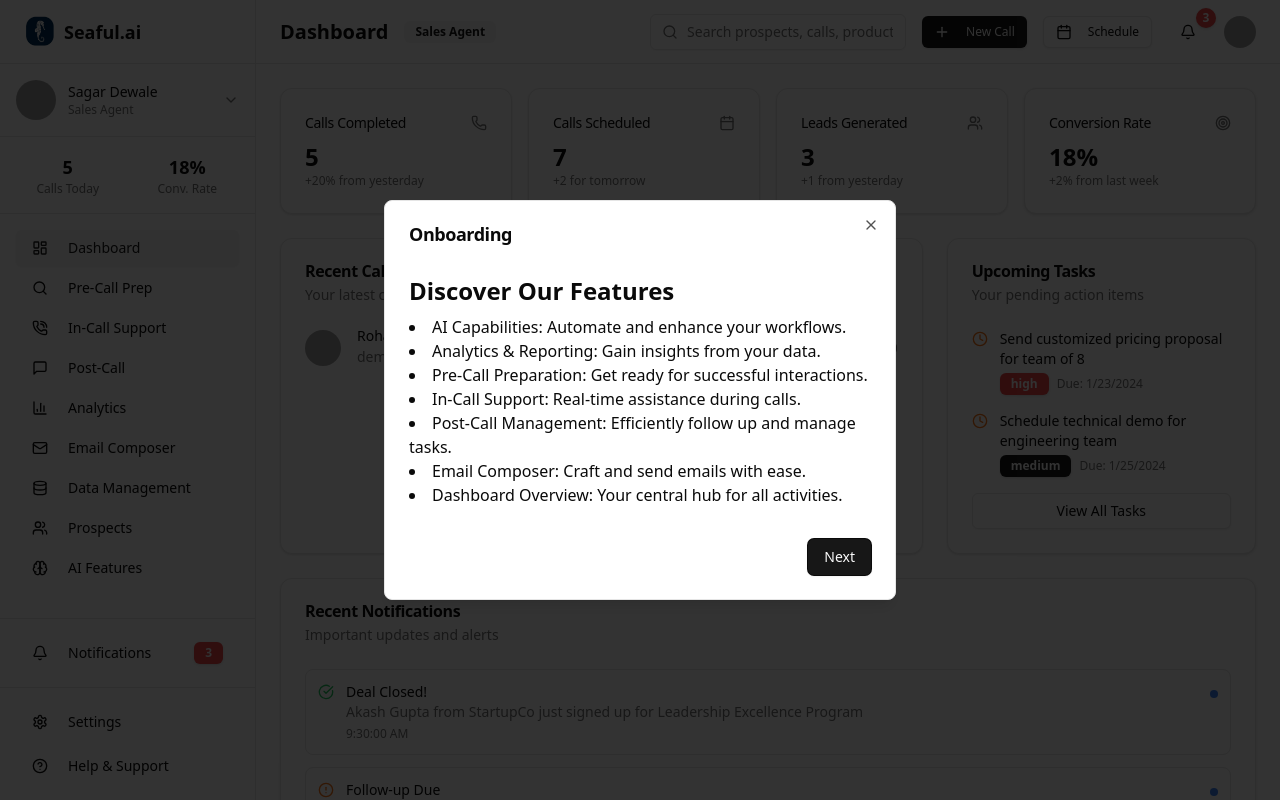
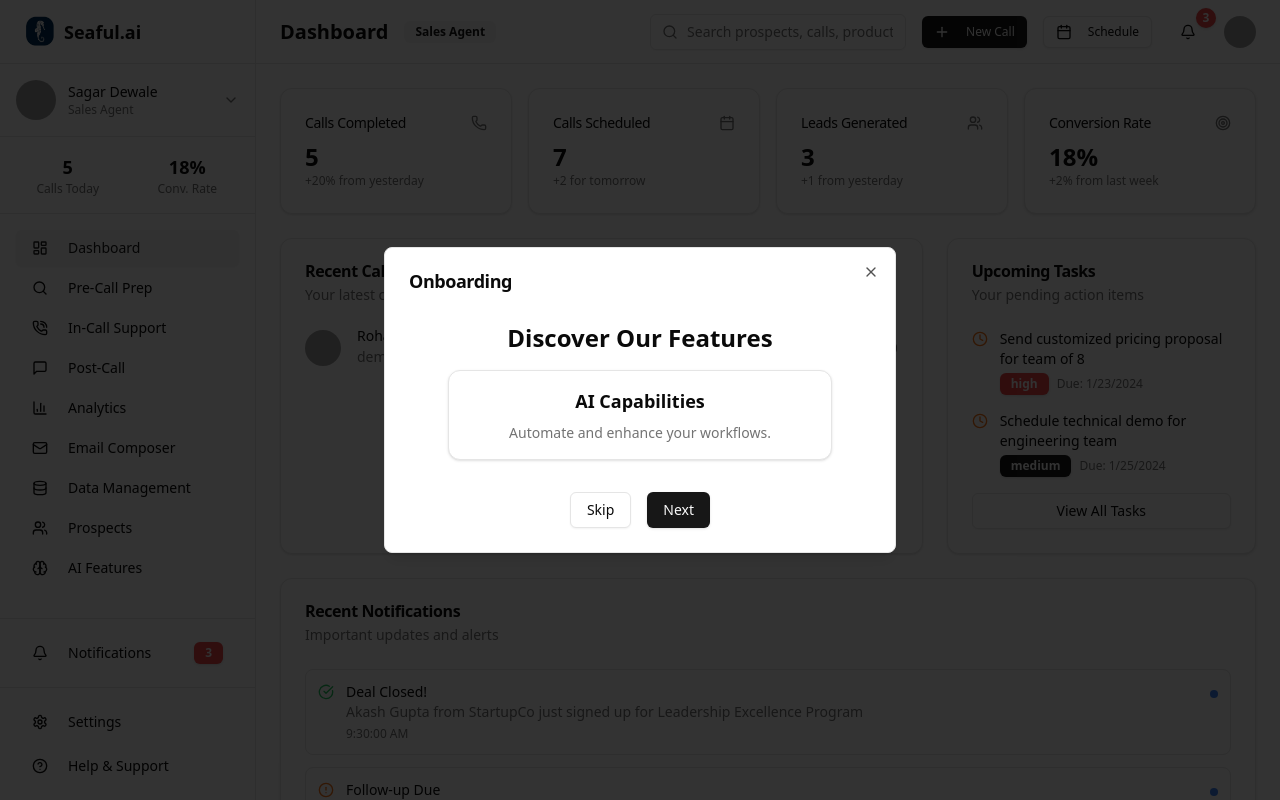
Before and after one commit to PMxsagar/seaful.ai, a Next.js app: page / in a window 1280 px wide. Both pictures are taken after a click on the button "Next". Built offline with nearby package versions, Linux system fonts and the light colour scheme; grey boxes are pictures that could not be loaded.

Commit message:
improve onboarding workflow

```diff
--- a/src/components/onboarding/onboarding-flow.tsx
+++ b/src/components/onboarding/onboarding-flow.tsx
@@ -4,14 +4,27 @@
 import { useState } from "react";
 import { Button } from "../ui/button";
 import { Dialog, DialogContent, DialogHeader, DialogTitle } from "../ui/dialog";
+import { Card } from "../ui/card";
 import { useOnboarding } from "../../context/onboarding-context";
 
 export function OnboardingFlow() {
-  const { isOnboardingComplete, currentStep, nextStep, completeOnboarding } = useOnboarding();
+  const { isOnboardingComplete, currentStep, nextStep, completeOnboarding, skipOnboarding } = useOnboarding();
   const [isOpen, setIsOpen] = useState(!isOnboardingComplete);
 
+  const features = [
+    { title: "AI Capabilities", description: "Automate and enhance your workflows." },
+    { title: "Analytics & Reporting", description: "Gain insights from your data." },
+    { title: "Pre-Call Preparation", description: "Get ready for successful interactions." },
+    { title: "In-Call Support", description: "Real-time assistance during calls." },
+    { title: "Post-Call Management", description: "Efficiently follow up and manage tasks." },
+    { title: "Email Composer", description: "Craft and send emails with ease." },
+    { title: "Dashboard Overview", description: "Your central hub for all activities." },
+  ];
+
+  const totalSteps = features.length + 2; // Welcome + Features (individual) + Completion
+
   const handleNext = () => {
-    if (currentStep === 2) {
+    if (currentStep === totalSteps - 1) {
       completeOnboarding();
       setIsOpen(false);
     } else {
@@ -19,40 +32,39 @@ export function OnboardingFlow() {
     }
   };
 
+  const handleSkip = () => {
+    skipOnboarding();
+    setIsOpen(false);
+  };
+
   const renderStep = () => {
-    switch (currentStep) {
-      case 0:
+    if (currentStep === 0) {
       return (
-          <div>
+        <div className="text-center">
           <h2 className="text-2xl font-bold">Welcome to Seaful!</h2>
-            <p className="mt-2">Let's get you set up and ready to go.</p>
+          <p className="mt-2">Let&apos;s get you set up and ready to go.</p>
         </div>
       );
-      case 1:
+    } else if (currentStep >= 1 && currentStep <= features.length) {
+      const feature = features[currentStep - 1];
       return (
-          <div>
-            <h2 className="text-2xl font-bold">Discover Our Features</h2>
-            <ul className="mt-2 list-disc list-inside">
-              <li>AI Capabilities: Automate and enhance your workflows.</li>
-              <li>Analytics & Reporting: Gain insights from your data.</li>
-              <li>Pre-Call Preparation: Get ready for successful interactions.</li>
-              <li>In-Call Support: Real-time assistance during calls.</li>
-              <li>Post-Call Management: Efficiently follow up and manage tasks.</li>
-              <li>Email Composer: Craft and send emails with ease.</li>
-              <li>Dashboard Overview: Your central hub for all activities.</li>
-            </ul>
+        <div className="text-center">
+          <h2 className="text-2xl font-bold mb-4">Discover Our Features</h2>
+          <Card className="p-4 mx-auto max-w-sm">
+            <h3 className="font-semibold text-lg">{feature.title}</h3>
+            <p className="text-sm text-muted-foreground mt-2">{feature.description}</p>
+          </Card>
         </div>
       );
-      case 2:
+    } else if (currentStep === totalSteps - 1) {
       return (
-          <div>
-            <h2 className="text-2xl font-bold">You're All Set!</h2>
+        <div className="text-center">
+          <h2 className="text-2xl font-bold">You&apos;re All Set!</h2>
           <p className="mt-2">You can now start using Seaful. Enjoy!</p>
         </div>
       );
-      default:
+    }
     return null;
-    }
   };
 
   return (
@@ -62,9 +74,14 @@ export function OnboardingFlow() {
           <DialogTitle>Onboarding</DialogTitle>
         </DialogHeader>
         <div className="py-4">{renderStep()}</div>
-        <div className="flex justify-end">
+        <div className="flex justify-center space-x-4">
+          {currentStep < totalSteps - 1 && (
+            <Button variant="outline" onClick={handleSkip}>
+              Skip
+            </Button>
+          )}
           <Button onClick={handleNext}>
-            {currentStep === 2 ? "Finish" : "Next"}
+            {currentStep === totalSteps - 1 ? "Finish" : "Next"}
           </Button>
         </div>
       </DialogContent>
--- a/src/context/onboarding-context.tsx
+++ b/src/context/onboarding-context.tsx
@@ -9,6 +9,7 @@ interface OnboardingContextType {
   completeOnboarding: () => void;
   nextStep: () => void;
   resetOnboarding: () => void;
+  skipOnboarding: () => void;
 }
 
 const OnboardingContext = createContext<OnboardingContextType | undefined>(
@@ -32,6 +33,11 @@ export function OnboardingProvider({ children }: { children: ReactNode }) {
     setCurrentStep(0);
   };
 
+  const skipOnboarding = () => {
+    setIsOnboardingComplete(true);
+    setCurrentStep(0); // Reset step for next time if they restart
+  };
+
   return (
     <OnboardingContext.Provider
       value={{
@@ -40,6 +46,7 @@ export function OnboardingProvider({ children }: { children: ReactNode }) {
         completeOnboarding,
         nextStep,
         resetOnboarding,
+        skipOnboarding,
       }}
     >
       {children}
```
Lines whose indentation alone changed are shown as unchanged.
